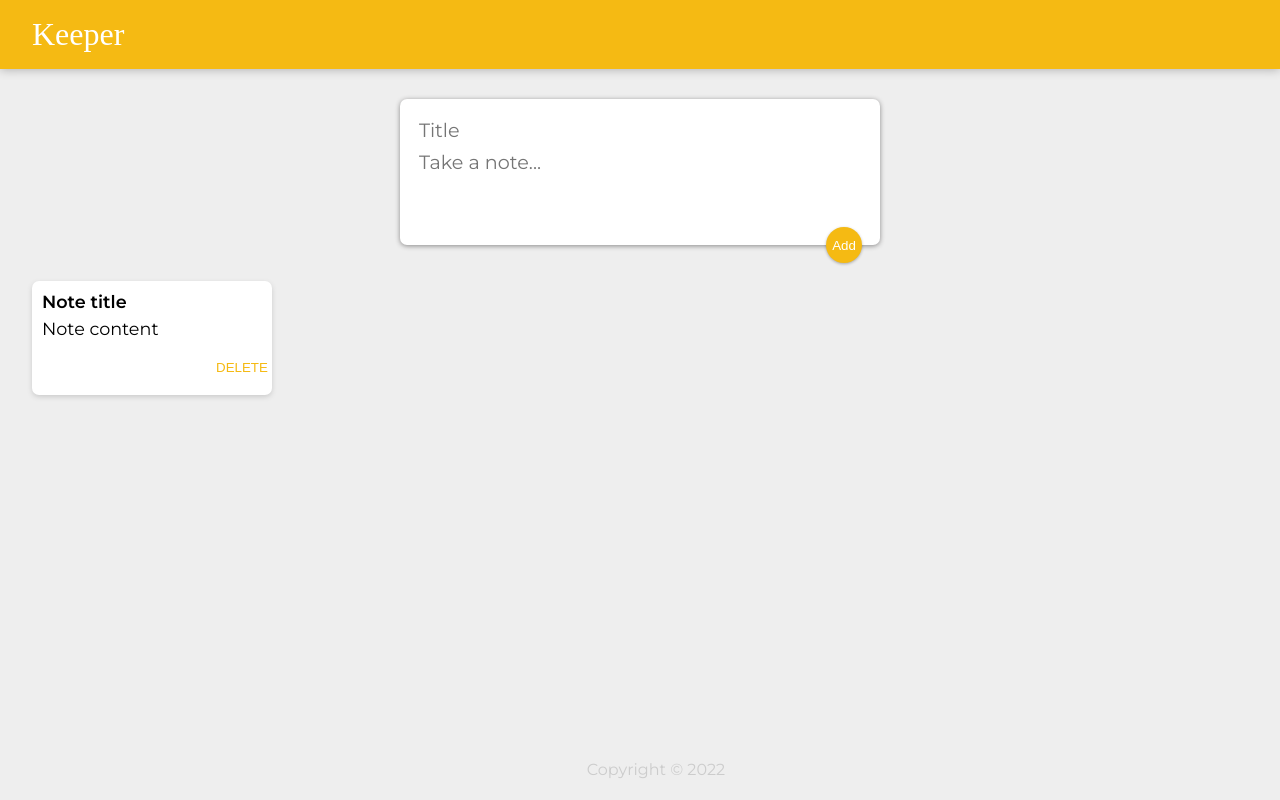
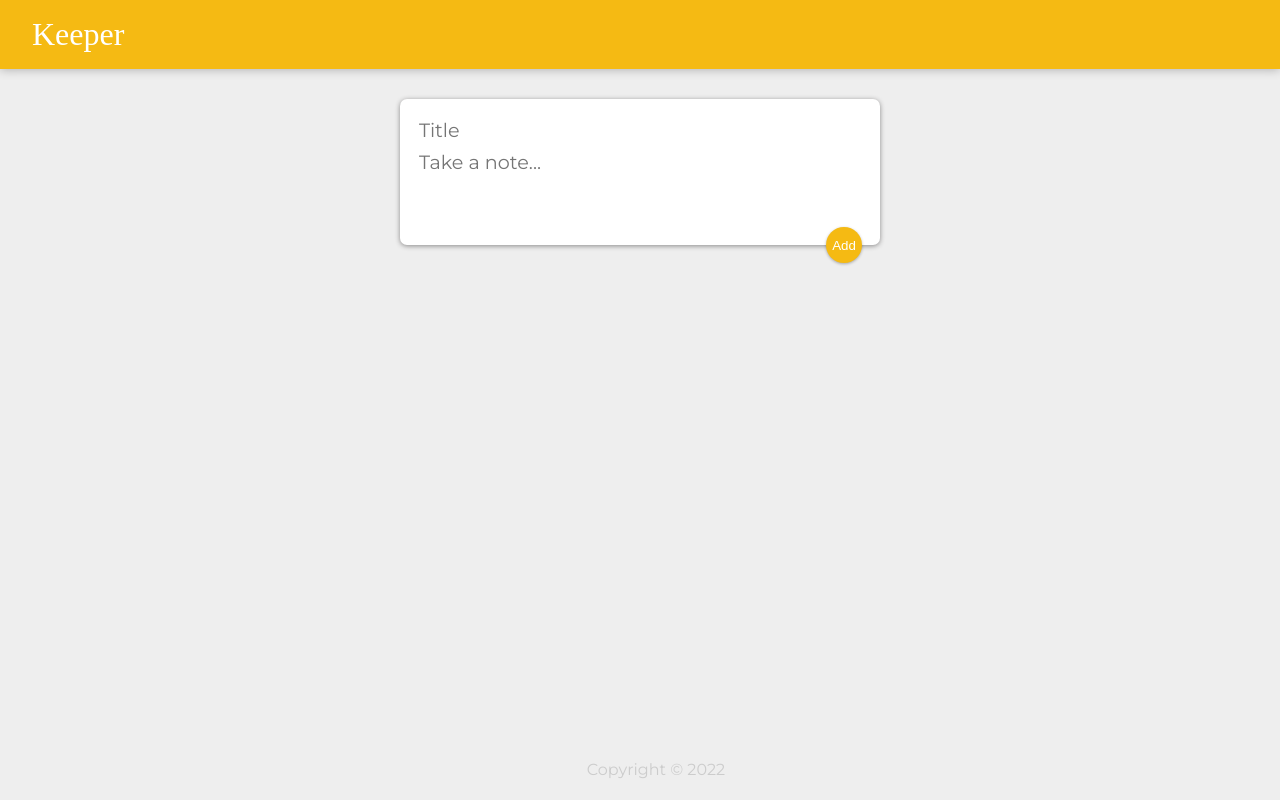
Before and after one commit to Boston343/Keeper, a React (Create React App) app: page / in a window 1280 px wide. Built offline with nearby package versions, Linux system fonts and the light colour scheme; a web font is replaced by a local one.

Commit message:
Now able to add notes

```diff
--- a/src/components/App.jsx
+++ b/src/components/App.jsx
@@ -3,21 +3,38 @@ import Header from "./Header";
 import CreateArea from "./CreateArea";
 import Note from "./Note";
 import Footer from "./Footer";
-import notes from "../notes";
-
-function createNote(note) {
-  return <Note key={note.key} title={note.title} content={note.content} />;
-}
 
 function App() {
   const [notes, setNotes] = React.useState([]);
 
+  // add a note to our array and therefore our app
+  function addNote(newNote) {
+    setNotes((prevNotes) => {
+      return [...prevNotes, newNote];
+    });
+  }
+
+  // Delete a note using its key value
+  function deleteNote(id) {
+    console.log("delete note with id: " + id);
+  }
+
   return (
     <div>
       <Header />
-      <CreateArea />
-      <Note key={0} title="Note title" content="Note content" />
-      {/* {notes.map(createNote)} */}
+      <CreateArea onAdd={addNote} />
+
+      {notes.map((note, index) => {
+        return (
+          <Note
+            key={index}
+            id={index}
+            title={note.title}
+            content={note.content}
+            onDelete={deleteNote}
+          />
+        );
+      })}
 
       <Footer />
     </div>
--- a/src/components/CreateArea.jsx
+++ b/src/components/CreateArea.jsx
@@ -1,17 +1,59 @@
 import React from "react";
 
-function CreateArea() {
+function CreateArea(props) {
   const [newNote, setNewNote] = React.useState({
     title: "",
     content: "",
   });
 
+  // only update the value that needs updated, otherwise keep using existing value
+  function handleChange(event) {
+    const { value, name } = event.target;
+
+    setNewNote((prevValue) => {
+      if (name === "title") {
+        return {
+          title: value,
+          content: prevValue.content,
+        };
+      } else if (name === "content") {
+        return {
+          title: prevValue.title,
+          content: value,
+        };
+      }
+    });
+  }
+
+  // handling the "Add" button press to add a new note
+  function handleAdd(event) {
+    // add function is within "App.jsx"
+    props.onAdd(newNote);
+
+    // reset text data to nothing
+    setNewNote({ title: "", content: "" });
+
+    // prevent page refreshing
+    event.preventDefault();
+  }
+
   return (
     <div>
-      <form>
-        <input name="title" placeholder="Title" />
-        <textarea name="content" placeholder="Take a note..." rows="3" />
-        <button>Add</button>
+      <form onSubmit={handleAdd}>
+        <input
+          onChange={handleChange}
+          name="title"
+          placeholder="Title"
+          value={newNote.title}
+        />
+        <textarea
+          onChange={handleChange}
+          name="content"
+          placeholder="Take a note..."
+          rows="3"
+          value={newNote.content}
+        />
+        <button type="submit">Add</button>
       </form>
     </div>
   );
--- a/src/components/Note.jsx
+++ b/src/components/Note.jsx
@@ -5,7 +5,13 @@ function Note(props) {
     <div className="note">
       <h1>{props.title}</h1>
       <p>{props.content}</p>
-      <button>DELETE</button>
+      <button
+        onClick={() => {
+          props.onDelete(props.id);
+        }}
+      >
+        DELETE
+      </button>
     </div>
   );
 }
--- a/src/notes.js
+++ /dev/null
@@ -1,28 +0,0 @@
-const notes = [
-  {
-    key: 1,
-    title: "Delegation",
-    content:
-      "Q. How many programmers does it take to change a light bulb? A. None – It’s a hardware problem",
-  },
-  {
-    key: 2,
-    title: "Loops",
-    content:
-      "How to keep a programmer in the shower forever. Show him the shampoo bottle instructions: Lather. Rinse. Repeat.",
-  },
-  {
-    key: 3,
-    title: "Arrays",
-    content:
-      "Q. Why did the programmer quit his job? A. Because he didn't get arrays.",
-  },
-  {
-    key: 4,
-    title: "Hardware vs. Software",
-    content:
-      "What's the difference between hardware and software? You can hit your hardware with a hammer, but you can only curse at your software.",
-  },
-];
-
-export default notes;
```
